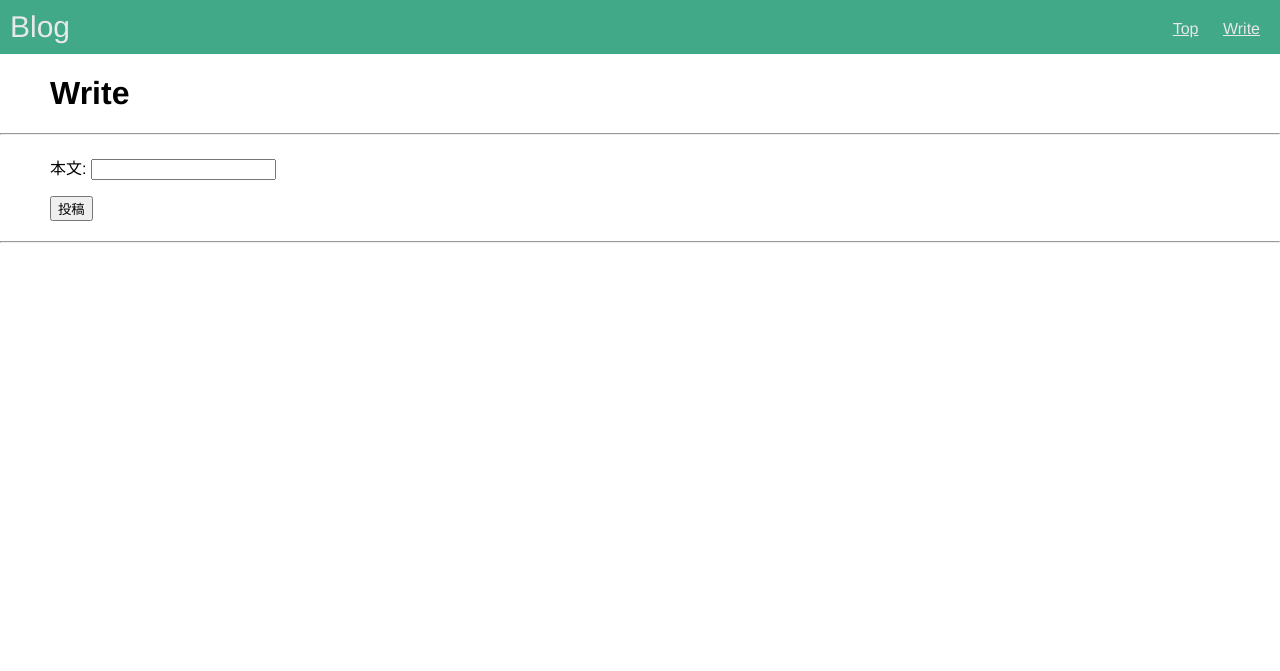
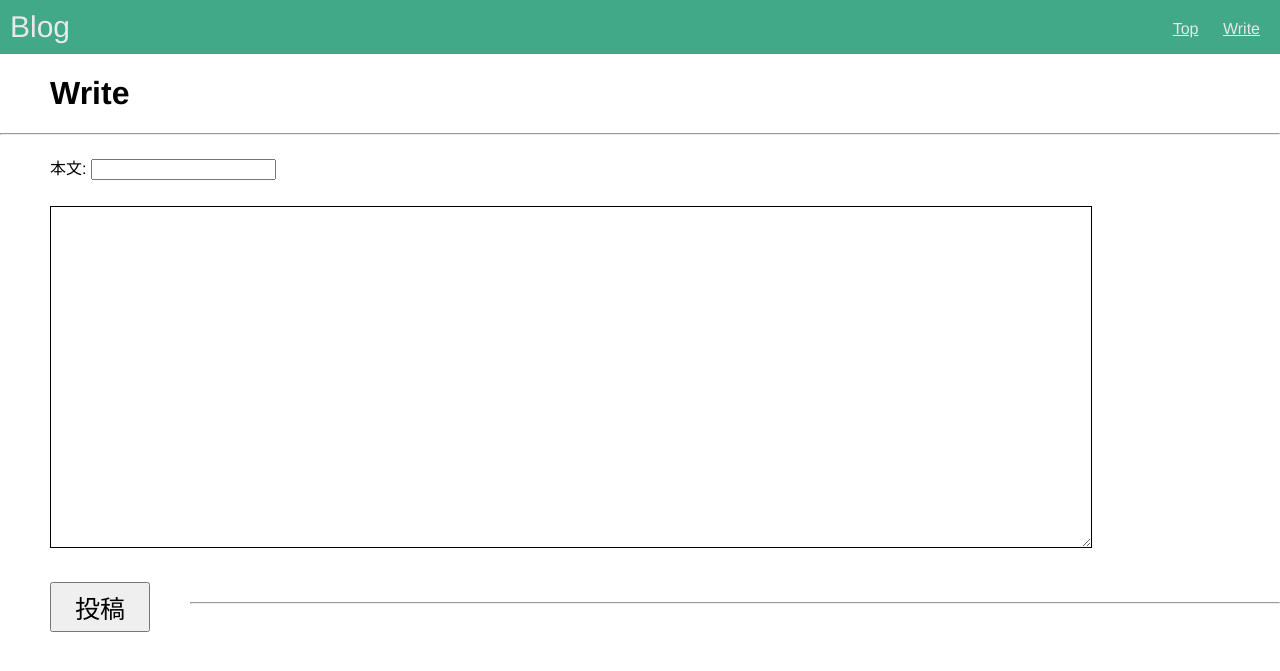
Before and after one commit to Daigo-Inoue/simpleform, a Django app: page /write/ in a window 1280 px wide. Shown: the top 671 px of the page. Run offline with Django 3.2, Linux system fonts and the light colour scheme.

Commit message:
記入欄の改善

```diff
--- a/static/base.css
+++ b/static/base.css
@@ -43,3 +43,22 @@ nav ul li{
 .content{
     margin: 20px 50px;
 }
+
+textarea{
+    width:1000px;
+    height:300px;
+    margin-top:10px;
+    margin-bottom:30px;
+    padding:20px;
+    font-size:20px;
+
+    border:1px solid black;
+
+  }
+button{
+    width:100px;
+    height:50px;
+    font-size:25px;
+    float: left;
+    margin-right: 40px;
+}
--- a/templates/posts/write.html
+++ b/templates/posts/write.html
@@ -7,6 +7,8 @@
     <form method="post" action="{% url 'posts:write' %}">
         {% csrf_token %}
         {{ form.as_p }}
+
+        <textarea></textarea>
         <button type="submit" class="button">投稿</button>
     </form>
 {% endblock %}
```
